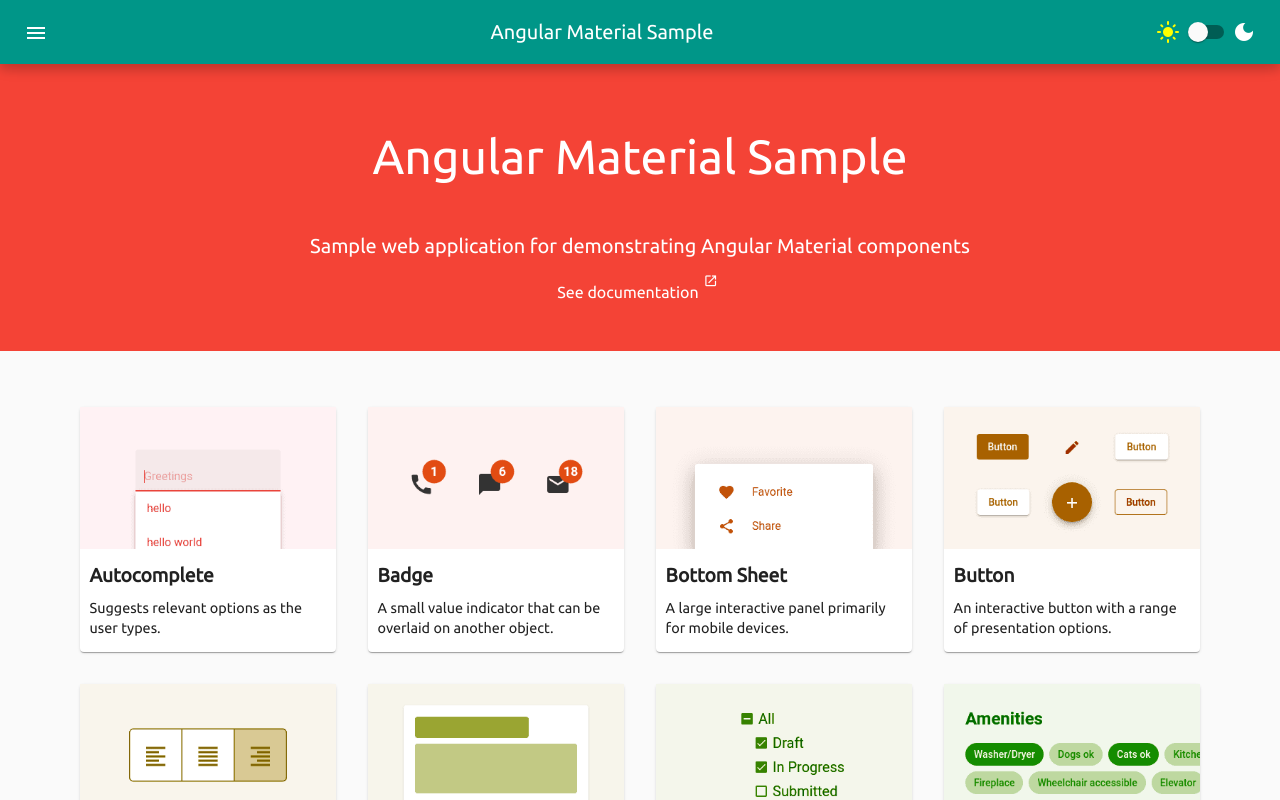
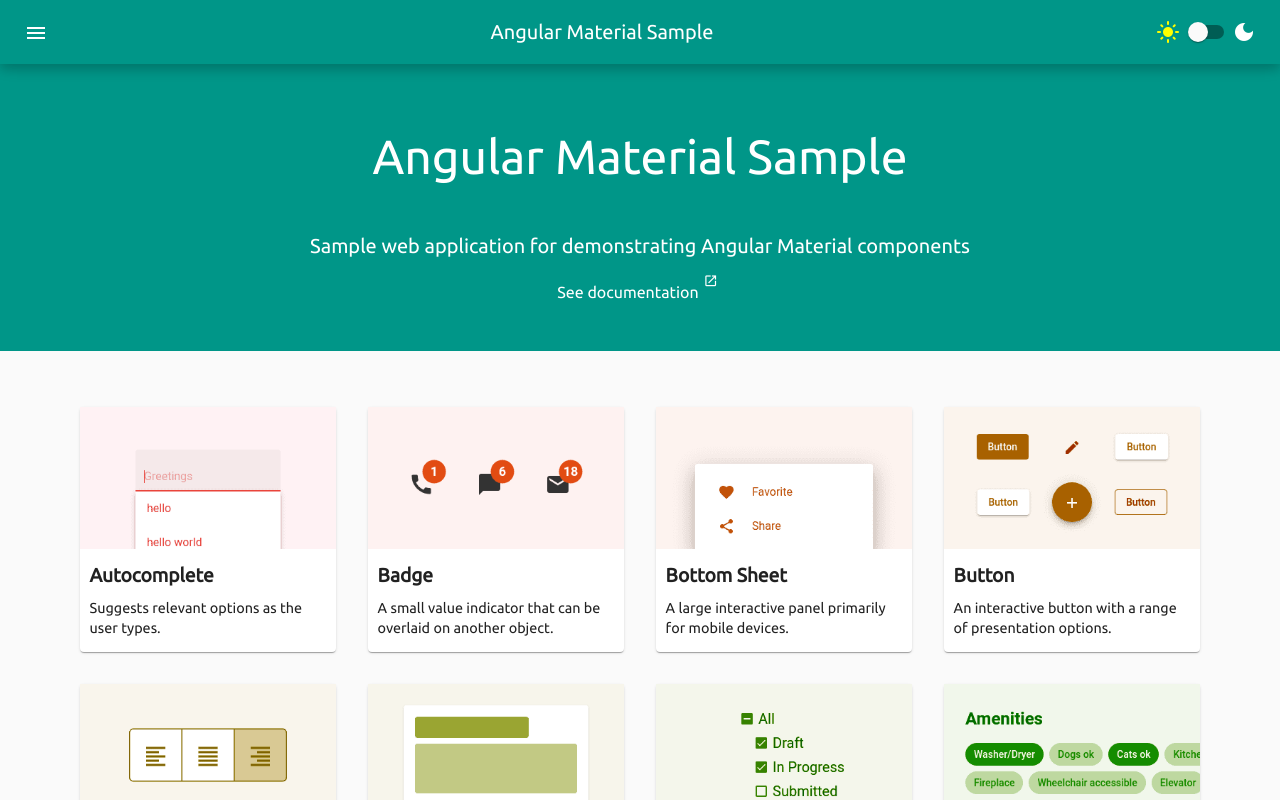
Before and after one commit to dinitha1296/angular-material-sample, an Angular app: page / in a window 1280 px wide. Built offline with nearby package versions, Linux system fonts and the light colour scheme.

Commit message:
fix: change home component banner color

```diff
--- a/src/app/home/page/home/home.component.html
+++ b/src/app/home/page/home/home.component.html
@@ -1,4 +1,4 @@
-<div class="home-banner mat-primary" [ngStyle]="{'background-color': '#f44336', 'color': 'white', 'padding': '3rem'}">
+<div class="home-banner mat-primary" [ngStyle]="{'background-color': '#009688', 'color': 'white', 'padding': '3rem'}">
   <h1 [ngStyle]="{'padding-top': '1rem', 'font-size': '3rem'}">Angular Material Sample</h1>
   <h2 [ngStyle]="{'margin-top': '3rem'}">Sample web application for demonstrating Angular Material components</h2>
   <a class="documentation-link" href="https://material.angular.io/" target="_blank">
```
